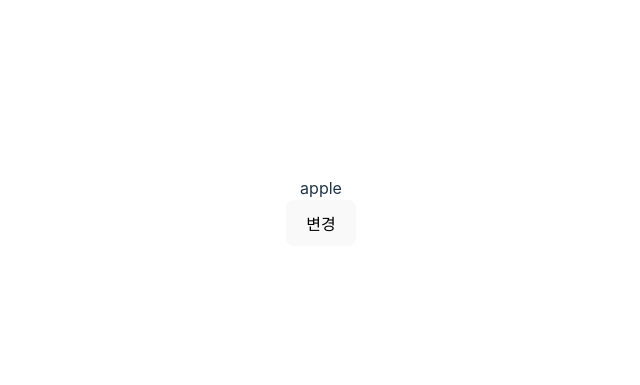
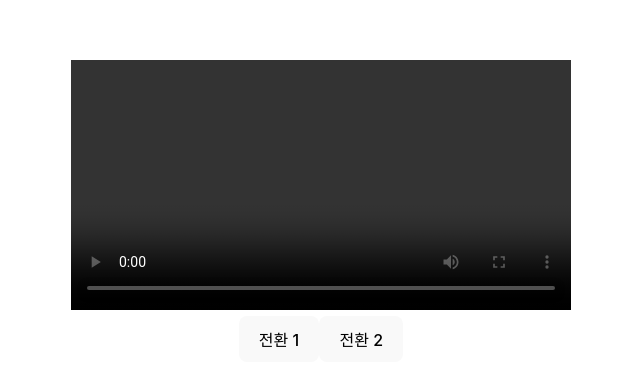
Before and after one commit to aaronryu/react-tutorial, a React (Vite) app: page / in a window 1280 px wide. Shown: the part 189-574 px from the top of the page, without its empty margins (319-959 px from the left). Built offline with nearby package versions, Linux system fonts and the light colour scheme.

Commit message:
실습 11-3: useRef 통한 <video> 태그 DOM(HTML 요소) 영상 소스 변경

```diff
--- a/src/App.jsx
+++ b/src/App.jsx
@@ -3,13 +3,20 @@ import { useRef } from 'react'
 
 function App() {
   const reference = useRef(null)
+  const sources = [
+    'https://vjs.zencdn.net/v/oceans.mp4',
+    'https://lamberta.github.io/html5-animation/examples/ch04/assets/movieclip.mp4',
+  ]
 
   console.log('- rerendered')
 
   return (
     <>
-      <div ref={reference}>apple</div>
-      <button onClick={(e) => (reference.current.style.color = 'red')}>변경</button>
+      <video ref={reference} autoPlay controls width={500} />
+      <div>
+        <button onClick={() => (reference.current.src = sources[0])}>전환 1</button>
+        <button onClick={() => (reference.current.src = sources[1])}>전환 2</button>
+      </div>
     </>
   )
 }
```
